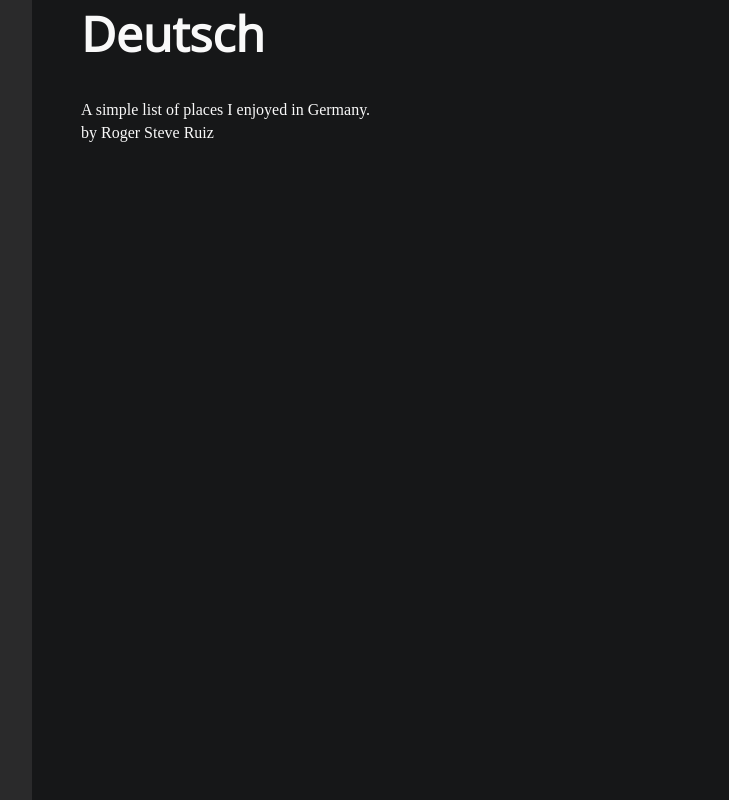
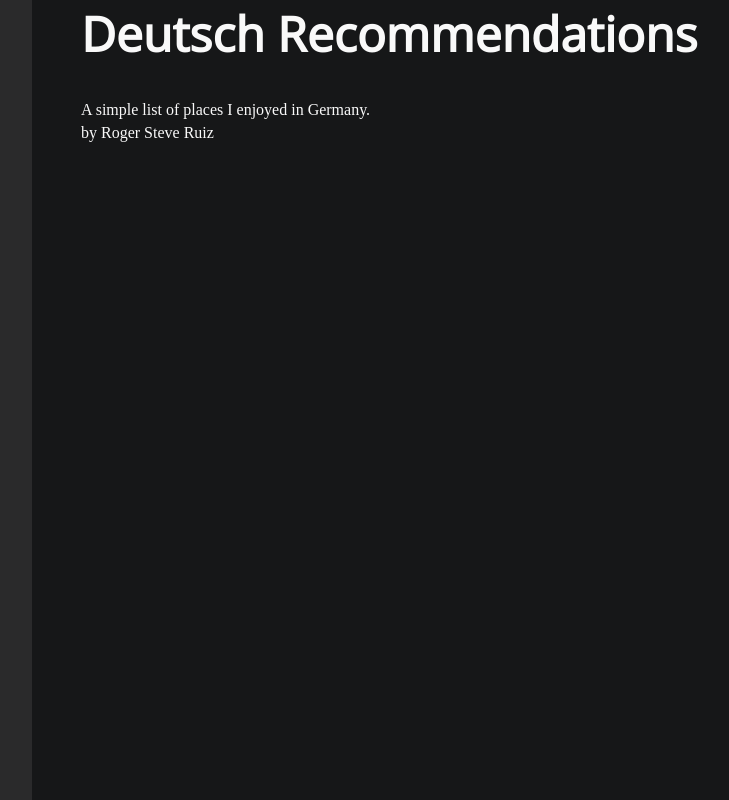
Before and after one commit to rogeruiz/germany-recommendations, a website: page index.html in a window 1280 px wide. Shown: the whole page, without its empty margins (224-953 px from the left). Drawn offline with nearby package versions, Linux system fonts and the light colour scheme; a web font is replaced by a local one.

Commit message:
Update title

```diff
--- a/index.html
+++ b/index.html
@@ -63,7 +63,7 @@
         <div class="page">
             <article>
                 <header>
-                    <h1 class="site-header">Deutsch</h1>
+                    <h1 class="site-header">Deutsch Recommendations</h1>
                     <p>A simple list of places I enjoyed in Germany.<br>by Roger Steve Ruiz</p>
                 </header>
             </article>
```
